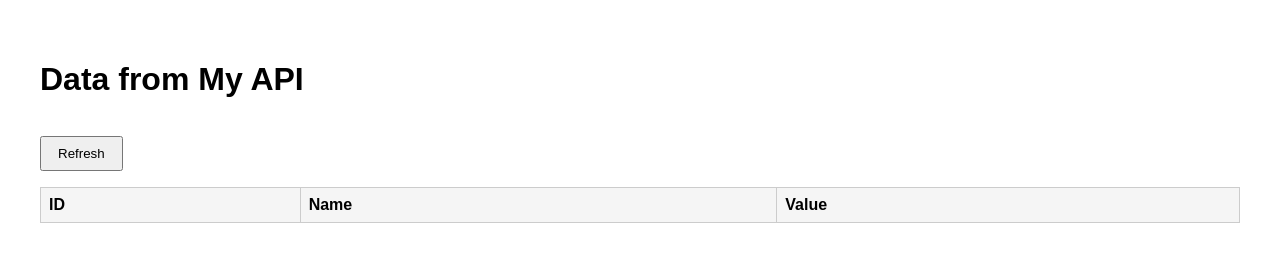
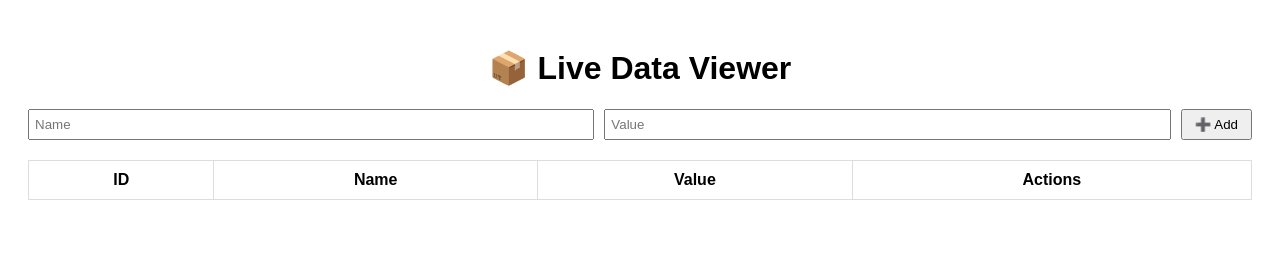
Before and after one commit to rohans2001/My-Api, a website: page public/index.html in a window 1280 px wide. Drawn offline with Linux system fonts and the light colour scheme; no server answers.

Commit message:
added front-end

```diff
--- a/public/index.html
+++ b/public/index.html
@@ -1,40 +1,139 @@
 <!DOCTYPE html>
-<html>
+<html lang="en">
 <head>
-  <title>My API Data Viewer</title>
+  <meta charset="UTF-8" />
+  <meta name="viewport" content="width=device-width, initial-scale=1.0"/>
+  <title>Live Data Viewer</title>
   <style>
-    body { font-family: Arial, sans-serif; padding: 2rem; }
-    table { border-collapse: collapse; width: 100%; margin-top: 1rem; }
-    th, td { border: 1px solid #ccc; padding: 0.5rem; text-align: left; }
-    th { background-color: #f5f5f5; }
-    button { margin-top: 1rem; padding: 0.5rem 1rem; }
+    body {
+      font-family: Arial, sans-serif;
+      padding: 20px;
+    }
+    h1 {
+      text-align: center;
+    }
+    table {
+      width: 100%;
+      border-collapse: collapse;
+      margin-top: 20px;
+    }
+    table, th, td {
+      border: 1px solid #ddd;
+    }
+    th, td {
+      padding: 10px;
+      text-align: center;
+    }
+    input[type="text"] {
+      padding: 5px;
+      width: 90%;
+    }
+    .input-row {
+      display: flex;
+      gap: 10px;
+      margin-bottom: 10px;
+    }
+    .input-row input {
+      flex: 1;
+    }
+    button {
+      padding: 6px 12px;
+      cursor: pointer;
+    }
   </style>
 </head>
 <body>
-  <h1>Data from My API</h1>
-  <button onclick="loadData()">Refresh</button>
-  <table id="data-table">
+
+  <h1>📦 Live Data Viewer</h1>
+
+  <div class="input-row">
+    <input type="text" id="name" placeholder="Name" />
+    <input type="text" id="value" placeholder="Value" />
+    <button onclick="addData()">➕ Add</button>
+  </div>
+
+  <table id="dataTable">
     <thead>
-      <tr><th>ID</th><th>Name</th><th>Value</th></tr>
+      <tr>
+        <th>ID</th>
+        <th>Name</th>
+        <th>Value</th>
+        <th>Actions</th>
+      </tr>
     </thead>
-    <tbody></tbody>
+    <tbody>
+      <!-- Data rows will be inserted here -->
+    </tbody>
   </table>
 
   <script>
-    async function loadData() {
+    async function fetchData() {
       const res = await fetch('/data');
       const data = await res.json();
-      const tbody = document.querySelector('#data-table tbody');
+      const tbody = document.querySelector('#dataTable tbody');
       tbody.innerHTML = '';
 
       data.forEach(item => {
         const row = document.createElement('tr');
-        row.innerHTML = `<td>${item.id}</td><td>${item.name || '-'}</td><td>${item.value || '-'}</td>`;
+        row.innerHTML = `
+          <td>${item.id}</td>
+          <td><input type="text" value="${item.name || ''}" id="name-${item.id}" disabled /></td>
+          <td><input type="text" value="${item.value || ''}" id="value-${item.id}" disabled /></td>
+          <td>
+            <button onclick="deleteData(${item.id})">🗑️</button>
+            <button onclick="editData(${item.id})" id="edit-btn-${item.id}">✏️</button>
+          </td>
+        `;
         tbody.appendChild(row);
       });
     }
 
-    window.onload = loadData;
+    async function addData() {
+      const name = document.getElementById('name').value;
+      const value = document.getElementById('value').value;
+      if (!name || !value) return alert('Both fields are required');
+
+      await fetch('/data', {
+        method: 'POST',
+        headers: { 'Content-Type': 'application/json' },
+        body: JSON.stringify({ name, value })
+      });
+
+      document.getElementById('name').value = '';
+      document.getElementById('value').value = '';
+      fetchData();
+    }
+
+    async function deleteData(id) {
+      await fetch(`/data/${id}`, { method: 'DELETE' });
+      fetchData();
+    }
+
+    function editData(id) {
+      const nameInput = document.getElementById(`name-${id}`);
+      const valueInput = document.getElementById(`value-${id}`);
+      const editBtn = document.getElementById(`edit-btn-${id}`);
+
+      if (editBtn.textContent === '✏️') {
+        nameInput.disabled = false;
+        valueInput.disabled = false;
+        editBtn.textContent = '💾';
+      } else {
+        saveEdit(id, nameInput.value, valueInput.value);
+      }
+    }
+
+    async function saveEdit(id, name, value) {
+      await fetch(`/data/${id}`, {
+        method: 'PATCH',
+        headers: { 'Content-Type': 'application/json' },
+        body: JSON.stringify({ name, value })
+      });
+      fetchData();
+    }
+
+    // Load data on page load
+    fetchData();
   </script>
 </body>
 </html>
```
